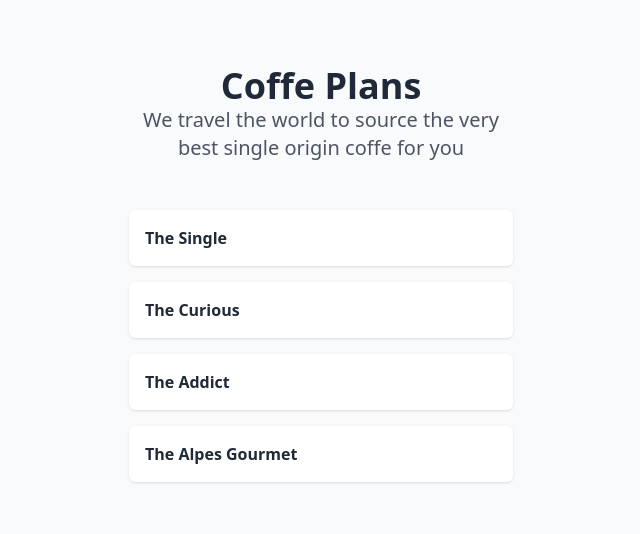
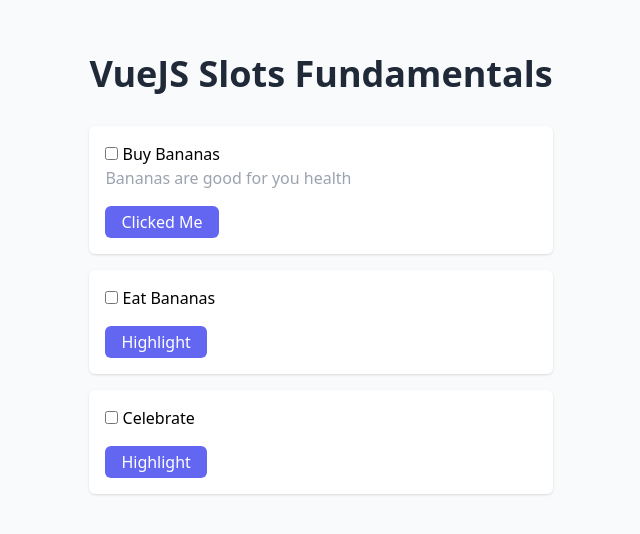
Before and after one commit to leoziondev/vueschool-vuejs-components-fundamentals, a plain HTML site: page index.html in a window 1280 px wide. Shown: the part 126-660 px from the top of the page, without its empty margins (319-959 px from the left). Drawn offline with nearby package versions, Linux system fonts and the light colour scheme.

Commit message:
component slots

```diff
--- a/app.js
+++ b/app.js
@@ -1,47 +1,12 @@
-let PlanPickerItemComponent =  {
-  template: '#plan-picker-item-template',
-  props: {
-    name: {
-      type: String,
-      required: true
-    },
-    selectedPlan: {
-      type: String
-    }
-  },
-  computed: {
-    isSelected() {
-      return this.name === this.selectedPlan
-    }
-  },
-  methods: {
-    select() {
-      this.$emit('select', this.name)
+Vue.component('todo-item', {
+  template: '#todo-item',
+  data() {
+    return {
+      completed: false
     }
   }
-}
-
-let PlanPickerComponent = {
-  template: '#plan-picker-template',
-  components: {
-    'plan-picker-item': PlanPickerItemComponent
-  },
-  data() {
-    return {
-      plans: ['The Single', 'The Curious', 'The Addict', 'The Alpes Gourmet'],
-      selectedPlan: null
-    }
-  },
-  methods: {
-    selectPlan(plan) {
-      this.selectedPlan = plan
-    }
-  }
-}
+})
 
 new Vue({
-  el: '#app',
-  components: {
-    'plan-picker': PlanPickerComponent
-  }
+  el: '#app'
 })
--- a/index.html
+++ b/index.html
@@ -11,25 +11,41 @@
 <body class="bg-gray-50 min-h-screen flex items-center justify-center">
   <div id="app">
     <div class="w-full max-w-2xl mx-auto">
-      <h1 class="text-4xl font-bold text-gray-800 text-center">Coffe Plans</h1>
-      <h2 class="w-96 text-xl font-thin text-gray-600 text-center">We travel the world to source the very best single origin coffe for you</h2>
+      <h1 class="text-4xl font-bold text-gray-800 text-center mb-8">VueJS Slots Fundamentals</h1>
 
-      <plan-picker></plan-picker>
+      <div class="flex flex-col space-y-4">
+        <todo-item>
+          Buy Bananas
+          <template #description>
+            <p class="text-gray-400">Bananas are good for you health</p>
+          </template>
+          <template #button-text>
+            Clicked Me
+          </template>
+        </todo-item>
+
+        <todo-item>
+          Eat Bananas
+        </todo-item>
+
+        <todo-item>
+          Celebrate
+        </todo-item>
+      </div>
 
     </div>
   </div>
 
-  <script type="text/x-template" id="plan-picker-template">
-    <div class="flex flex-col items-center space-y-4 mt-12">
-      <plan-picker-item v-for="plan in plans" :name="plan" :key="plan" @select="selectPlan" :selected-plan="selectedPlan"></plan-picker-item>
-    </div>
-  </script>
-
-  <script type="text/x-template" id="plan-picker-item-template">
-    <div @click="select" class="w-96 rounded-md shadow p-4" :class="[isSelected ? 'bg-indigo-500 text-gray-200' : 'bg-white text-gray-800']">
-      <div>
-        <h3 class="font-semibold">{{ name }}</h3>
-      </div>
+  <script type="text/x-template" id="todo-item">
+    <div class="bg-white rounded-md shadow p-4">
+      <input type="checkbox" v-model="completed">
+      <span :class="{'line-through text-teal-500': completed}">
+        <slot></slot>
+      </span>
+      <slot name="description"></slot>
+      <button class="block bg-indigo-500 text-white rounded-md py-1 px-4 mt-4">
+        <slot name="button-text">Highlight</slot>
+      </button>
     </div>
   </script>
 
```
